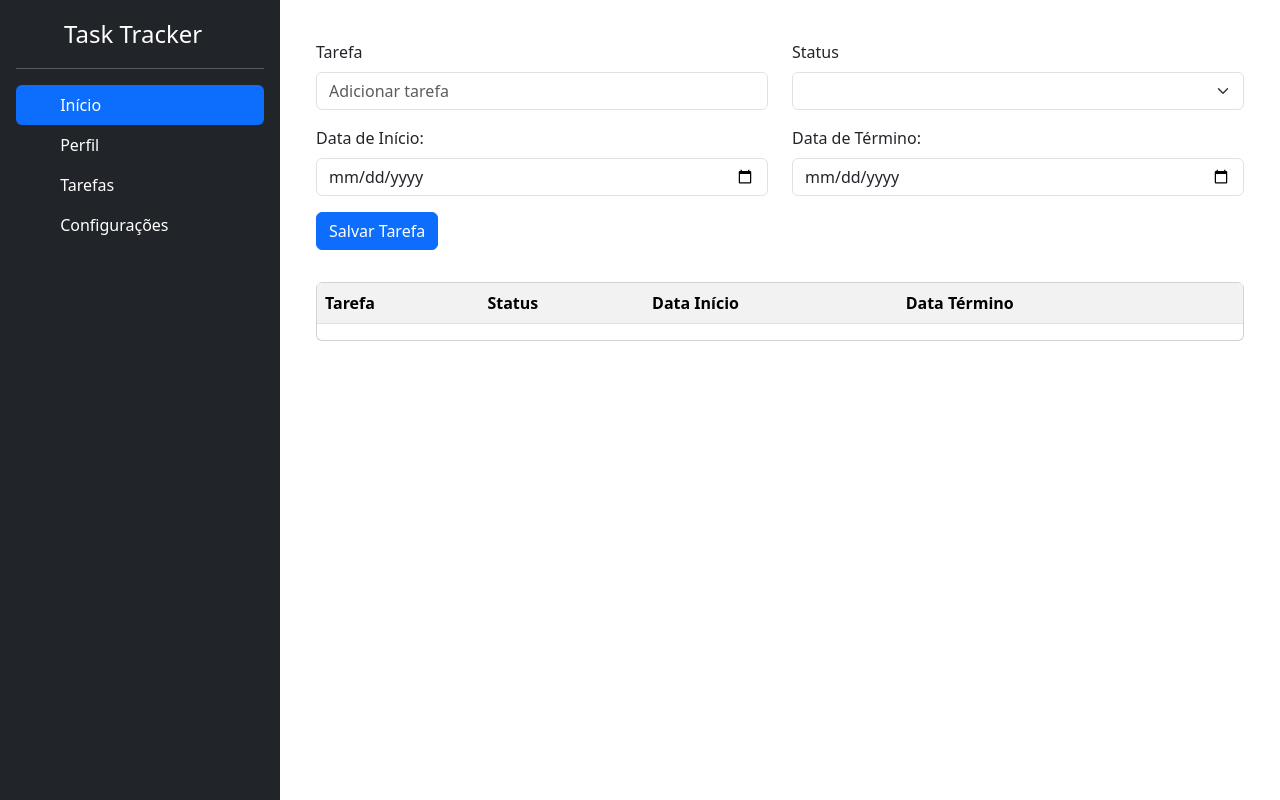
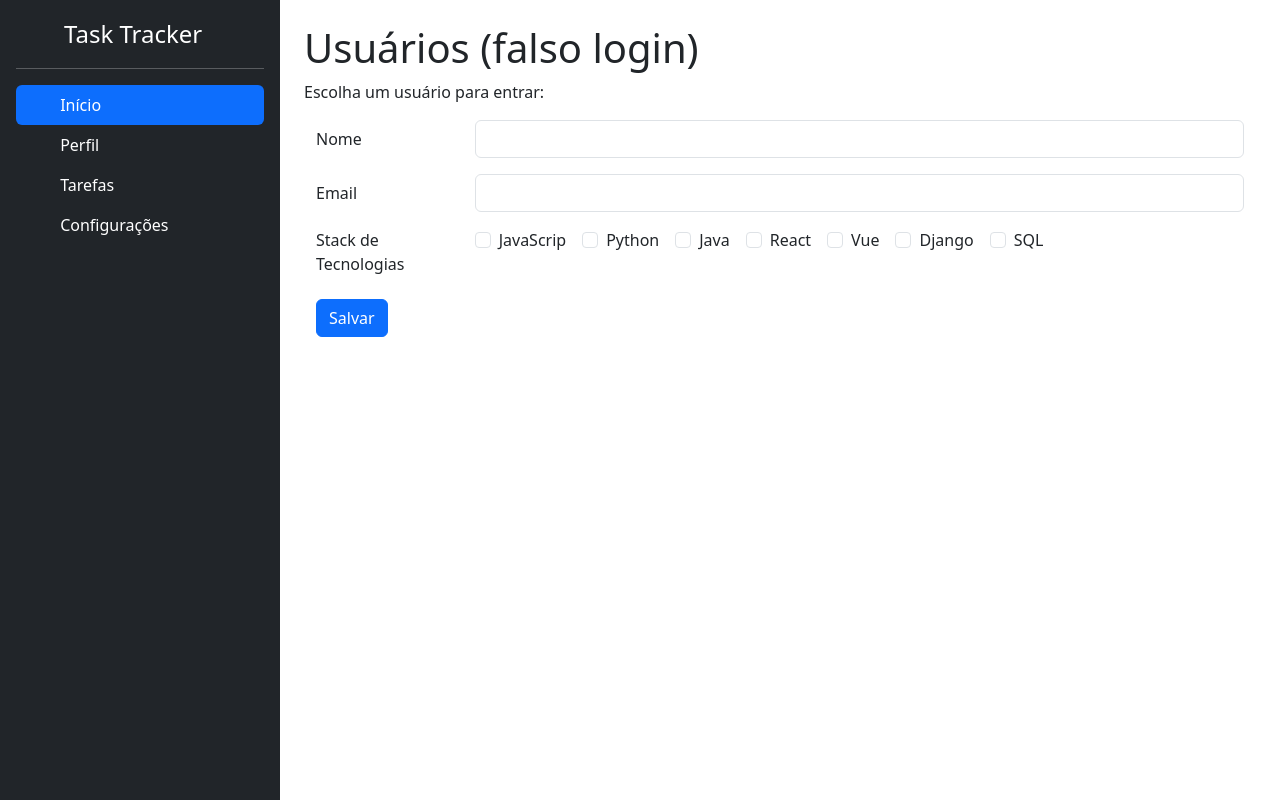
Before and after one commit to e-nayR/task-tracker, a Vue app: page /page/users in a window 1280 px wide. Built offline with nearby package versions, Linux system fonts and the light colour scheme.

Commit message:
feat:rotas para as páginas e início da parte de Usuário

```diff
--- a/package.json
+++ b/package.json
@@ -13,7 +13,9 @@
     "bootstrap": "^5.3.8",
     "bootstrap-icons": "^1.13.1",
     "date-fns": "^4.1.0",
-    "vue": "^3.5.22"
+    "pinia": "^3.0.4",
+    "vue": "^3.5.22",
+    "vue-router": "^4.6.3"
   },
   "devDependencies": {
     "@vitejs/plugin-vue": "^6.0.1",
--- a/src/App.vue
+++ b/src/App.vue
@@ -1,40 +1,13 @@
 <script setup>
-import { ref } from 'vue'
 import Header from './components/Header.vue'
-import TaskForm from './components/TaskForm.vue'
-// import TaskBoard from './components/TaskBoard.vue'
-import TaskList from './components/TaskList.vue'
-import { createPopper } from '@popperjs/core'
-
-const tasks = ref([])
-
-const status_list = [
-  "A fazer",
-  "Em progresso",
-  "Concluído"
-]
-
-function addTask(data) {
-  tasks.value.push(data)
-  console.log(tasks.value)
-}
-
-function updateTask(data){
-  tasks.value[data.index] = data.task
-}
-
-function removeTask(data){
-  tasks.value.splice(data.index, 1)
-}
-
+// import TaskPage from './pages/TaskPage.vue'
 </script>
 
 <template>
   <div class="d-flex">
     <Header />
     <div class="p-4 flex-grow-1">
-      <TaskForm @add-task="addTask" :status_list="status_list"/>
-      <TaskList :tasks="tasks" @update-task="updateTask" @remove-task="removeTask" :status_list="status_list" />
+      <router-view />
     </div>
   </div>
 
--- a/src/components/Header.vue
+++ b/src/components/Header.vue
@@ -1,9 +1,9 @@
 <template>
   <div class="d-flex flex-column flex-shrink-0 p-3 text-white bg-dark min-vh-100" style="width: 280px;">
-    <a href="/" class="d-flex align-items-center mb-3 mb-md-0 me-md-auto text-white text-decoration-none">
+    <router-link to="/page/tasks/" class="d-flex align-items-center mb-3 mb-md-0 me-md-auto text-white text-decoration-none">
       <svg class="bi me-2" width="40" height="32"><use xlink:href="#bootstrap"></use></svg>
       <span class="fs-4">Task Tracker</span>
-    </a>
+    </router-link>
     <hr>
     <ul class="nav nav-pills flex-column mb-auto">
       <li class="nav-item">
@@ -13,16 +13,16 @@
         </a>
       </li>
       <li>
-        <a href="#" class="nav-link text-white">
+        <router-link to="/page/users/" class="nav-link text-white">
           <svg class="bi me-2" width="16" height="16"><use xlink:href="#speedometer2"></use></svg>
           Perfil
-        </a>
+        </router-link>
       </li>
       <li>
-        <a href="#" class="nav-link text-white">
+        <router-link to="/page/tasks/" class="nav-link text-white">
           <svg class="bi me-2" width="16" height="16"><use xlink:href="#grid"></use></svg>
           Tarefas
-        </a>
+        </router-link>
       </li>
       <li>
         <a href="#" class="nav-link text-white">
--- a/src/components/TaskForm.vue
+++ b/src/components/TaskForm.vue
@@ -1,6 +1,8 @@
 <script setup>
 import { ref } from 'vue'
-import { parseISO, } from 'date-fns'
+import { useAuthStore } from '../stores/userStore'
+
+const authStore = useAuthStore()
 
 const emit = defineEmits(['add-task'])
 
@@ -19,18 +21,13 @@ const status = ref(null)
 function onSubmit() {
   let start = date_start.value
   let end = date_end.value
-  // if (start != null) {
-  //   start = parseISO(start)
-  // }
-  // if (end != null) {
-  //   end = parseISO(end)
-  // }
 
   emit('add-task', {
     text: text.value,
     date_start: start,
     date_end: end,
-    status: status.value
+    status: status.value,
+    owner: authStore.currentUser != null ? authStore.currentUser.id : null
   })
 
   // Limpar campos
--- a/src/components/TaskList.vue
+++ b/src/components/TaskList.vue
@@ -1,6 +1,7 @@
 <script setup>
 import { ref } from 'vue'
-import { isToday, format, parseISO, differenceInCalendarDays } from 'date-fns'
+import { isToday, format, differenceInCalendarDays } from 'date-fns'
+import { useAuthStore } from '../stores/userStore'
 
 const emit = defineEmits(['update-task', 'remove-task'])
 
@@ -16,8 +17,6 @@ const props = defineProps({
 })
 
 function formatDate(date) {
-  if (!date) return ''
-
   const [year, month, day] = date.split('-').map(Number)
   const iso_date = new Date(year, month - 1, day)
   const today = new Date()
@@ -75,6 +74,12 @@ function removeTask(task_index, ) {
   })
 }
 
+function userTask(id){
+  const userStore = useAuthStore()
+  const user = userStore.users.find(attr => attr.id === id) || null
+  return user != null ? user.email : 'Sem responsável'
+}
+
 
 </script>
 
@@ -88,6 +93,7 @@ function removeTask(task_index, ) {
               <tr>
                 <th>Tarefa</th>
                 <th>Status</th>
+                <th>Responsável</th>
                 <th>Data Início</th>
                 <th>Data Término</th>
                 <th></th>
@@ -126,6 +132,7 @@ function removeTask(task_index, ) {
                     </ul>
                   </div>
                 </td>
+                <td>{{ userTask(task.owner) }}</td>
                 <td @click="editField(t_index, 'date_start')">
                   <template v-if="isEditing(t_index, 'date_start')">
                     <input
@@ -139,7 +146,7 @@ function removeTask(task_index, ) {
                     />
                   </template>
                   <template v-else>
-                    {{ task.date_start != null ? formatDate(task.date_start) : '' }}
+                    {{ task.date_start != null ? formatDate(task.date_start) : '-' }}
                   </template>
                 </td>
                 <td @click="editField(t_index, 'date_end')">
@@ -155,7 +162,7 @@ function removeTask(task_index, ) {
                     />
                   </template>
                   <template v-else>
-                    {{ task.date_end != null ? formatDate(task.date_end) : '' }}
+                    {{ task.date_end != null ? formatDate(task.date_end) : '-' }}
                   </template>
                 </td>
                 <td>
--- /dev/null
+++ b/src/components/UserForm.vue
@@ -0,0 +1,58 @@
+<script setup>
+import { ref } from 'vue'
+
+const emit = defineEmits(['add-user'])
+
+const props = defineProps({
+    stack: {
+        type: Array,
+        required: true
+    },
+})
+
+const email = ref('')
+const username = ref('')
+const stack_selected = ref([])
+
+function onSubmit() {
+    emit('add-user', {
+        id: Math.floor(Math.random() * 100000),
+        username: username.value,
+        email: email.value,
+        stack: stack_selected.value
+    })
+
+    email.value = ''
+    username.value = ''
+    stack_selected.value = []
+}
+</script>
+
+<template>
+    <div class="container mb-3 mt-3">
+        <form @submit.prevent="onSubmit">
+            <div class="row mb-3">
+                <label for="username" class="col-sm-2 col-form-label">Nome</label>
+                <div class="col-sm-10">
+                    <input type="text" class="form-control" id="username" v-model="username">
+                </div>
+            </div>
+            <div class="row mb-3">
+                <label for="email" class="col-sm-2 col-form-label">Email</label>
+                <div class="col-sm-10">
+                    <input type="email" class="form-control" id="email" v-model="email">
+                </div>
+            </div>
+            <fieldset class="row mb-3">
+                <legend class="col-form-label col-sm-2 pt-0">Stack de Tecnologias</legend>
+                <div class="col-sm-10">
+                    <div class="form-check form-check-inline" v-for="stack_item,item_idx in stack" :key="stack_item">
+                        <input class="form-check-input" type="checkbox" name="stack_item" :id="stack_item" :value="item_idx" v-model="stack_selected">
+                        <label class="form-check-label" :for="stack_item">{{ stack_item }}</label>
+                    </div>
+                </div>
+            </fieldset>
+            <button type="submit" class="btn btn-primary">Salvar</button>
+        </form>
+    </div>
+</template>
--- /dev/null
+++ b/src/pages/TaskPage.vue
@@ -0,0 +1,12 @@
+<script setup>
+import TaskForm from '../components/TaskForm.vue'
+import TaskList from '../components/TaskList.vue'
+import { useTaskStore } from '../stores/taskStore';
+
+const taskStore = useTaskStore();
+</script>
+
+<template>
+  <TaskForm :status_list="taskStore.status_list" @add-task="taskStore.addTask" />
+  <TaskList :tasks="taskStore.tasks" :status_list="taskStore.status_list" @update-task="taskStore.updateTask" @remove-task="taskStore.removeTask" />
+</template>
--- /dev/null
+++ b/src/pages/UserPage.vue
@@ -0,0 +1,35 @@
+<script setup>
+import UserForm from '../components/UserForm.vue';
+import { useAuthStore } from '../stores/userStore'
+
+const userStore = useAuthStore()
+
+function login(email) {
+  userStore.login(email)
+}
+
+function logout() {
+  userStore.logout()
+}
+</script>
+<template>
+    <h1>Usuários (falso login)</h1>
+
+    <div v-if="!userStore.currentUser">
+      <p>Escolha um usuário para entrar:</p>
+      <ul>
+        <li v-for="u in userStore.users" :key="u.id">
+          {{ u.username }} ({{ u.email }})
+          <button class="btn btn-sm btn-primary ms-2" @click="login(u.email)">Entrar como {{ u.username }}</button>
+        </li>
+      </ul>
+    </div>
+
+    <div v-else>
+      <p>Logado como: <strong>{{ userStore.currentUser.username }}</strong> ({{ userStore.currentUser.email }})</p>
+      <button class="btn btn-sm btn-secondary" @click="logout">Logout</button>
+
+      <hr />
+    </div>
+    <UserForm :stack="userStore.stack" @add-user="userStore.addUser" />
+</template>
--- /dev/null
+++ b/src/stores/taskStore.js
@@ -0,0 +1,33 @@
+import { defineStore } from "pinia";
+import { ref } from "vue";
+
+export const useTaskStore = defineStore("taskStore", () => {
+    const tasks = ref([])
+
+    const status_list = [
+        "A fazer",
+        "Em progresso",
+        "Concluído"
+    ]
+
+    function addTask(data) {
+        tasks.value.push(data)
+        console.log(tasks.value)
+    }
+
+    function updateTask(data) {
+        tasks.value[data.index] = data.task
+    }
+
+    function removeTask(data) {
+        tasks.value.splice(data.index, 1)
+    }
+
+    return {
+        tasks,
+        status_list,
+        addTask,
+        updateTask,
+        removeTask,
+    };
+})
--- /dev/null
+++ b/src/stores/userStore.js
@@ -0,0 +1,31 @@
+import { defineStore } from "pinia";
+import { ref } from "vue";
+
+export const useAuthStore = defineStore("auth", () => {
+    const users = ref([])
+    const currentUser = ref(null)
+    const stack = ref(['JavaScrip', 'Python', 'Java', 'React', 'Vue', 'Django', 'SQL'])
+
+    function addUser(data) {
+        users.value.push(data)
+        console.log(users.value)
+    }
+
+    function login(email){
+        const user = users.value.find(attr => attr.email === email) || null
+        currentUser.value = user
+    }
+
+    function logout(){
+        currentUser.value = null
+    }
+
+    return {
+        users,
+        stack,
+        addUser,
+        login,
+        logout,
+        currentUser
+    };
+})
```
Also changed, not shown: src/main.js (+16 -4 lines), src/routes.js (added, +9 -0 lines), 1 other file (tests, documents, lock files or other folders).
